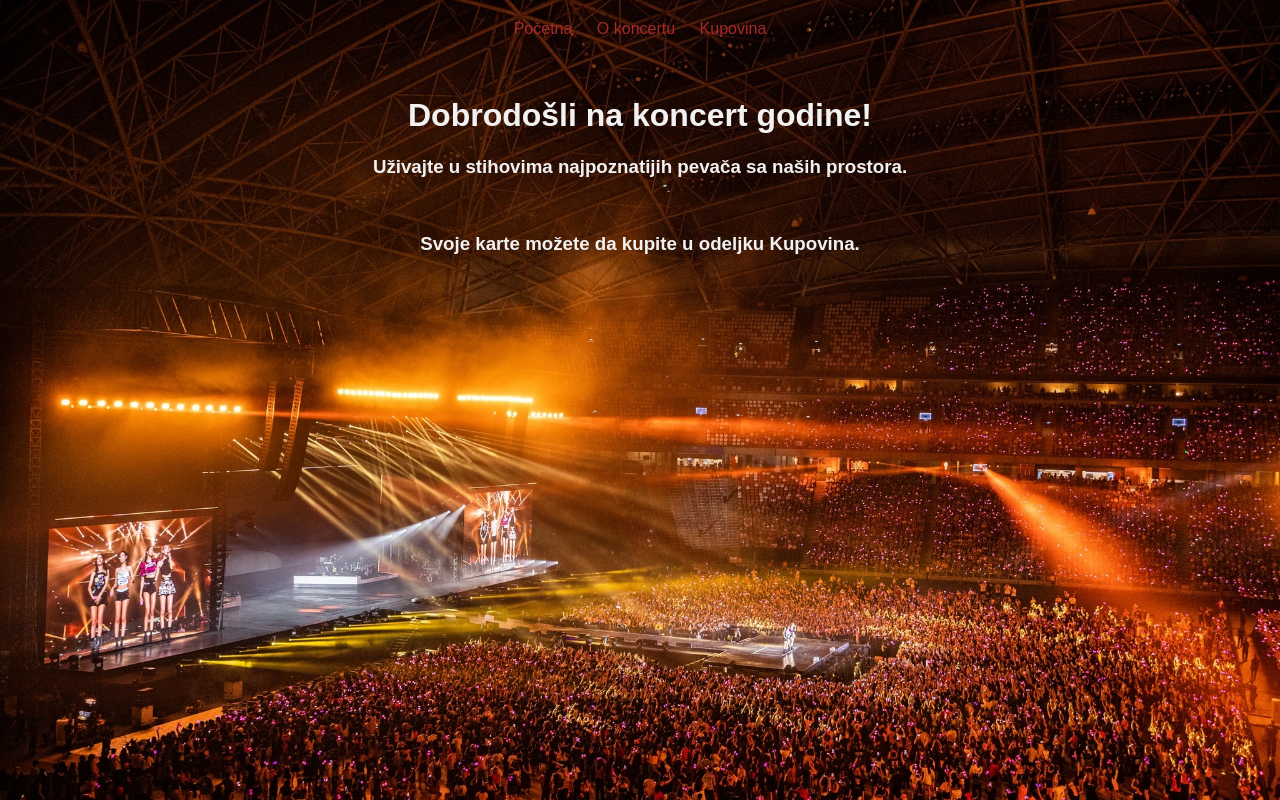
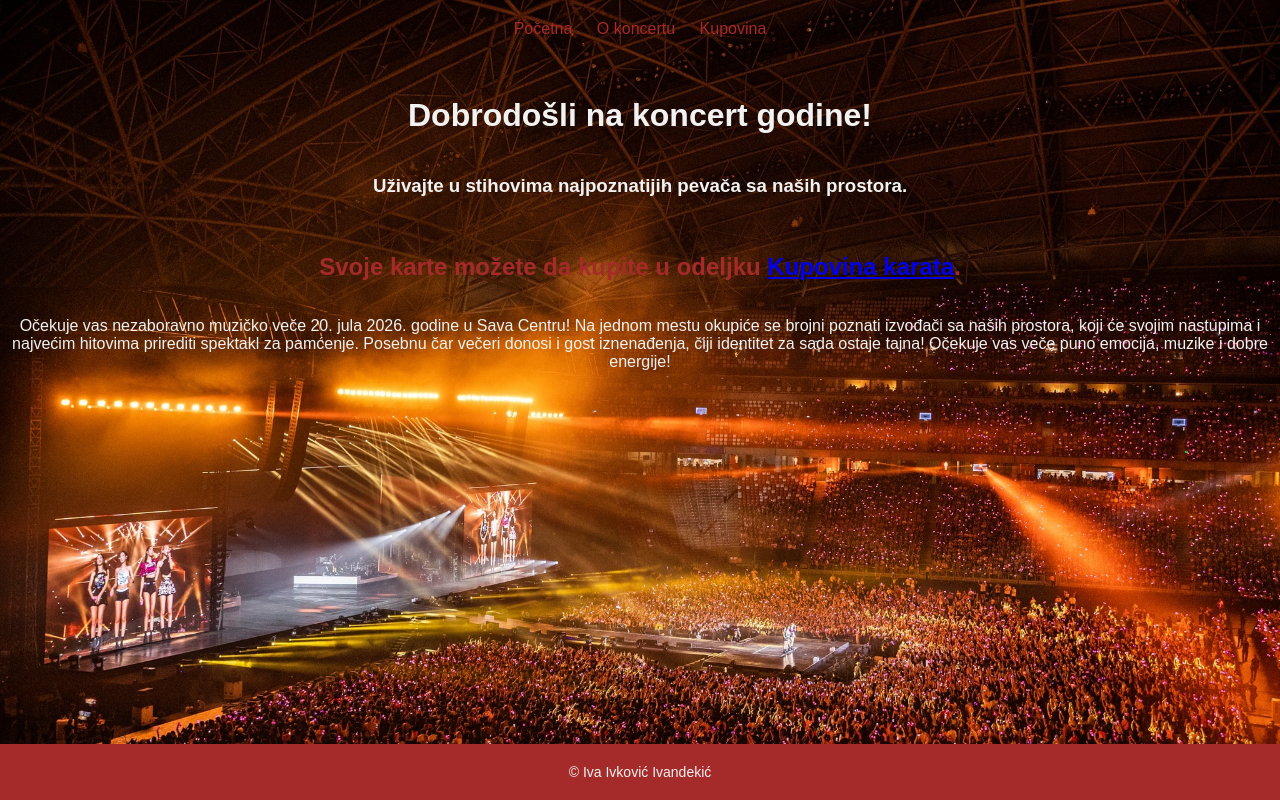
Before and after one commit to ivkoviciiva/IvaIvkovicIvandekicVD2026, a plain HTML site: page index.html in a window 1280 px wide. Drawn offline with Linux system fonts and the light colour scheme.

Commit message:
Add files via upload
SEO optimizacija i minifikacija koda

```diff
--- a/index.html
+++ b/index.html
@@ -2,10 +2,34 @@
 <html lang="sr">
 <head>
     <meta charset="UTF-8">
-    <title>Koncert</title>
-    <link rel="stylesheet" href="style.css">
+    <meta name="author" content="Iva Ivković Ivandekić">
+    <meta name="description" content="Saznajte sve o koncertu godine! Pogledajte
+    informacije i kupite svoje karte na vreme.">
+    <meta name="keywords" content="koncert, koncert godine, sava centar, natasa bekvalac,
+    zdravko colic, jelena rozga">
+
+    <meta property="og:url" content="https://ivkoviciiva.github.io/IvaIvkovicIvandekicVD2026/">
+    <meta property="og:type" content="website">
+    <meta property="og:title" content="Koncert godine-informacije i karte">
+    <meta property="og:description" content="Očekuje vas nezaboravno muzičko veče
+    20. jula 2026. godine u Sava Centru!">
+    <meta property="og:image" content:="https://ivkoviciiva.github.io/IvaIvkovicIvandekicVD2026/slike/pozadina.jpg"/>
+
+    <title>Koncert godine</title>
+    <link rel="stylesheet" href="style.min.css">
+    <link rel="icon" href="slike/favicon.ico">
+
 </head>
 <body>
+
+<div id="fb-root"></div>
+<script>(function(d, s, id) {
+var js, fjs = d.getElementsByTagName(s)[0];
+if (d.getElementById(id)) return;
+js = d.createElement(s); js.id = id;
+js.src = "https://connect.facebook.net/en_US/sdk.js#xfbml=1&version=v3.0";
+fjs.parentNode.insertBefore(js, fjs);
+}(document, 'script', 'facebook-jssdk'));</script>
 
 <style>
     body {
@@ -29,9 +53,24 @@
 
 <br>
 
-<h3>Svoje karte možete da kupite u odeljku Kupovina.</h3>
+<h2>Svoje karte možete da kupite u odeljku <a href="kupovina.html">Kupovina karata</a>.</h2>
 
-<script src="script.js"></script>
+<p>Očekuje vas nezaboravno muzičko veče 20. jula 2026. godine u Sava Centru!
+Na jednom mestu okupiće se brojni poznati izvođači sa naših prostora, koji će svojim
+nastupima i najvećim hitovima prirediti spektakl za pamćenje. Posebnu čar večeri donosi
+i gost iznenađenja, čiji identitet za sada ostaje tajna! Očekuje vas veče puno emocija,
+muzike i dobre energije!</p>
+
+<div class="fb-share-button"
+data-href="https://www.your-domain.com/your-page.html"
+data-layout="button_count">
+</div>
+
+<footer>
+    <p>© Iva Ivković Ivandekić</p>
+</footer>
+
+<script src="script.min.js"></script>
 
 </body>
 </html>
--- a/style.css
+++ b/style.css
@@ -26,6 +26,10 @@ h1, h3{
     color:#f2f2f2;
 }
 
+p{
+    color: #f2f2f2;
+}
+
 ul li {
     list-style: none;
     color: brown;
@@ -50,3 +54,23 @@ img{
     width:300px;
     height:200px;
 }
+
+body{
+    min-height: 100vh;
+    display: flex;
+    flex-direction: column;
+    margin: 0;
+}
+
+footer{
+    background-color: brown;
+    color: white;
+    text-align: center;
+    padding: 20px;
+    margin-top: auto;
+}
+
+footer p{
+    margin: 0;
+    font-size: 14px;
+}
```
Also changed, not shown: kupovina.html (+12 -2 lines), okoncertu.html (+14 -3 lines), script.min.js (added, +1 -0 lines), style.min.css (added).
